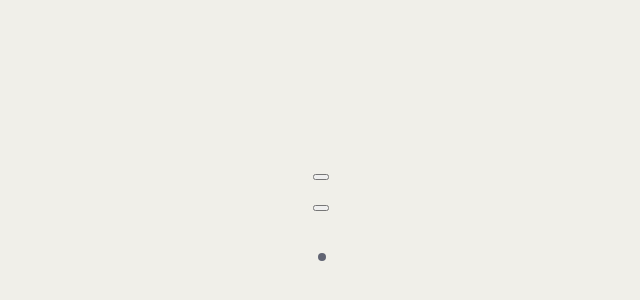
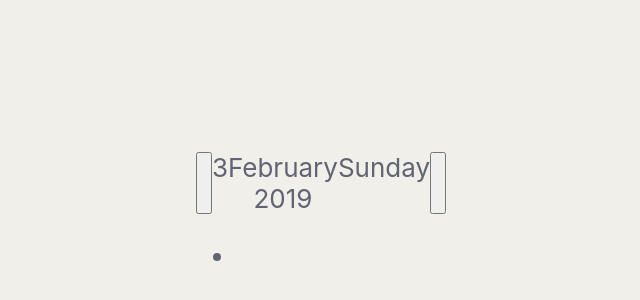
Before and after one commit to brittany-johnson/react-todo, a React (Create React App) app: page / in a window 1280 px wide. Shown: the part 176-476 px from the top of the page, without its empty margins (319-959 px from the left). Built offline with nearby package versions, Linux system fonts and the light colour scheme.

Commit message:
adding date logic

```diff
--- a/src/App.css
+++ b/src/App.css
@@ -16,3 +16,8 @@
 .App-link {
   color: #09d3ac;
 }
+
+.cal-date {
+  flex-direction: row;
+  display: flex;
+}
--- /dev/null
+++ b/src/components/CalendarDate.js
@@ -0,0 +1,102 @@
+import React, { Component } from 'react';
+
+let d = new Date();
+
+let months = ["January", "February", "March", "April", "May", "June", "July", "August", "September", "October", "November", "December"];
+
+let days = ["Sunday", "Monday", "Tuesday", "Wednesday", "Thursday", "Friday", "Saturday"];
+
+class CalendarDate extends Component {
+    constructor(props) {
+        super(props);
+        this.state = {
+            month: 1,
+            year:  d.getFullYear(),
+            day:   d.getDay(),
+            date:  d.getDate(),
+        };
+        this.navigateForwards = this.navigateForwards.bind(this);
+        this.navigateBackwards = this.navigateBackwards.bind(this);
+    }
+
+    addToSelf (a, b) {
+        return a += b;
+    }
+
+    subtractFromSelf (a, b) {
+        return a -= b;
+    }
+
+    checkDate(date, operation) {
+        let forward;
+        let backward;
+
+        operation === this.addToSelf ? forward = true : forward = false;
+        operation === this.subtractFromSelf ? backward = true : backward = false;
+
+        //if date is 1st
+        if (date === 1 && forward) {
+            this.setState((state) => ({
+                date: operation(state.date, 1)
+            }))
+        } else if (date === 1 && backward) {
+            if (this.state.month === 0 || 2 || 4 || 6 || 7 || 9 || 11) {
+                this.setState((state) => ({
+                    date: 31
+                }))
+            } else if (this.state.month === 3 || 5 || 8 || 10) {
+                this.setState((state) => ({
+                    date: 30
+                }))
+            } else if(this.state.month === 1) {
+                this.setState((state) => ({
+                    date: 28
+                }))
+            }
+        }
+
+        //if date is 2nd through 27th
+        if (date >= 2 && date < 27) {
+            this.setState((state) => ({
+                date: operation(state.date, 1)
+            }))
+        }
+
+        if (date === 28 && this.state.month === 1) {
+
+        }
+    }
+
+    navigateForwards() {
+        this.checkDate(this.state.date, this.addToSelf)
+    }
+
+    navigateBackwards() {
+        this.checkDate(this.state.date, this.subtractFromSelf)
+    }
+
+    render() {
+        return(
+            <div className="cal-date">
+                <button className="back" onClick={this.navigateBackwards}></button>
+                <div className="date">{this.state.date}</div>
+                <div className="month-year">
+                    <div className="month">{months[this.state.month]}</div>
+                    <div className="year">{this.state.year}</div>
+                </div>
+                <div className="day">{days[this.state.day]}</div>
+                <button className="forward" onClick={this.navigateForwards}></button>
+            </div>
+        )
+    }
+}
+
+//app starts by displaying the current date
+
+//pressing next button updates the date and updates the todo list
+
+//when you press the back button it goes to the previous day only if the previous day is greater than the present day (can't look at old todo lists)
+//when you press the forward button it goes to the next day
+
+
+export default CalendarDate;
--- a/src/components/Date.js
+++ /dev/null
@@ -1,26 +0,0 @@
-import React, { Component } from 'react';
-
-class Date extends Component {
-    render() {
-        return(
-            <div className="">
-                <button className="back"></button>
-                <div className="date"></div>
-                <div className="month-year">
-                    <div className="month"></div>
-                    <div className="year"></div>
-                </div>
-                <div className="day"></div>
-                <button className="forward"></button>
-            </div>
-        )
-    }
-}
-
-//app starts by displaying the current date
-
-//when you press the back button it goes to the previous day only if the previous day is greater than the present day (can't look at old todo lists)
-//when you press the forward button it goes to the next day
-
-
-export default Date;
--- a/src/components/TodoList.js
+++ b/src/components/TodoList.js
@@ -1,12 +1,12 @@
 import React, { Component } from 'react';
-import Date from './Date';
+import CalendarDate from './CalendarDate';
 import TodoItem from './TodoItem';
 
 class TodoList extends Component {
     render() {
         return(
             <div className="todoList">
-                <Date/>
+                <CalendarDate/>
                 <TodoItem/>
             </div>
         )
--- /dev/null
+++ b/src/data.js
@@ -0,0 +1,3 @@
+let todoItems = {}
+
+export default todoItems;
```
Also changed, not shown: 1 other file (tests, documents, lock files or other folders).
